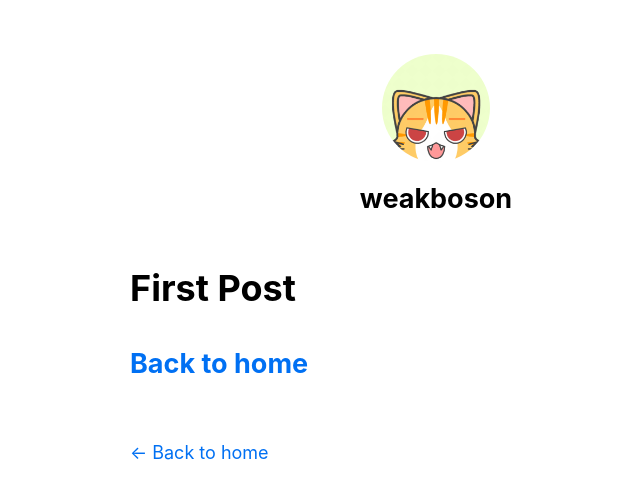
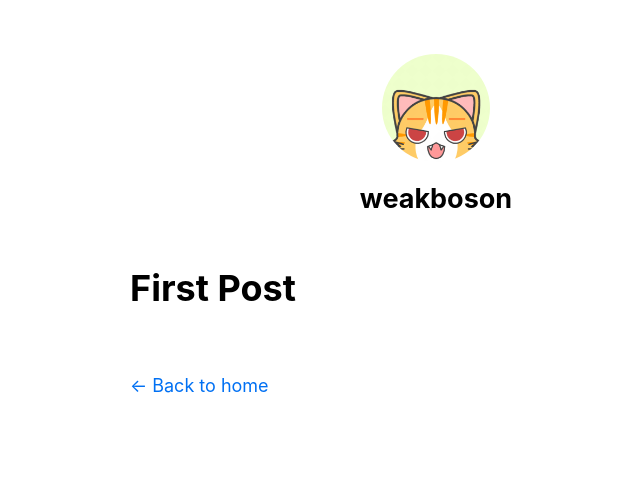
Before and after one commit to weakboson/next-playground, a Next.js app in the folder home/nextjs-blog/: page /posts/first-post in a window 1280 px wide. Shown: the top 498 px of the page, without its empty margins (204-844 px from the left). Built offline with nearby package versions, Linux system fonts and the light colour scheme.

Commit message:
手書き Back は要らないよね

```diff
--- a/home/nextjs-blog/pages/posts/first-post.js
+++ b/home/nextjs-blog/pages/posts/first-post.js
@@ -9,11 +9,6 @@ export default function FirstPost() {
         <title>First Post</title>
       </Head>
       <h1>First Post</h1>
-      <h2>
-        <Link href="/">
-          <a>Back to home</a>
-        </Link>
-      </h2>
     </Layout>
   )
 }
```
